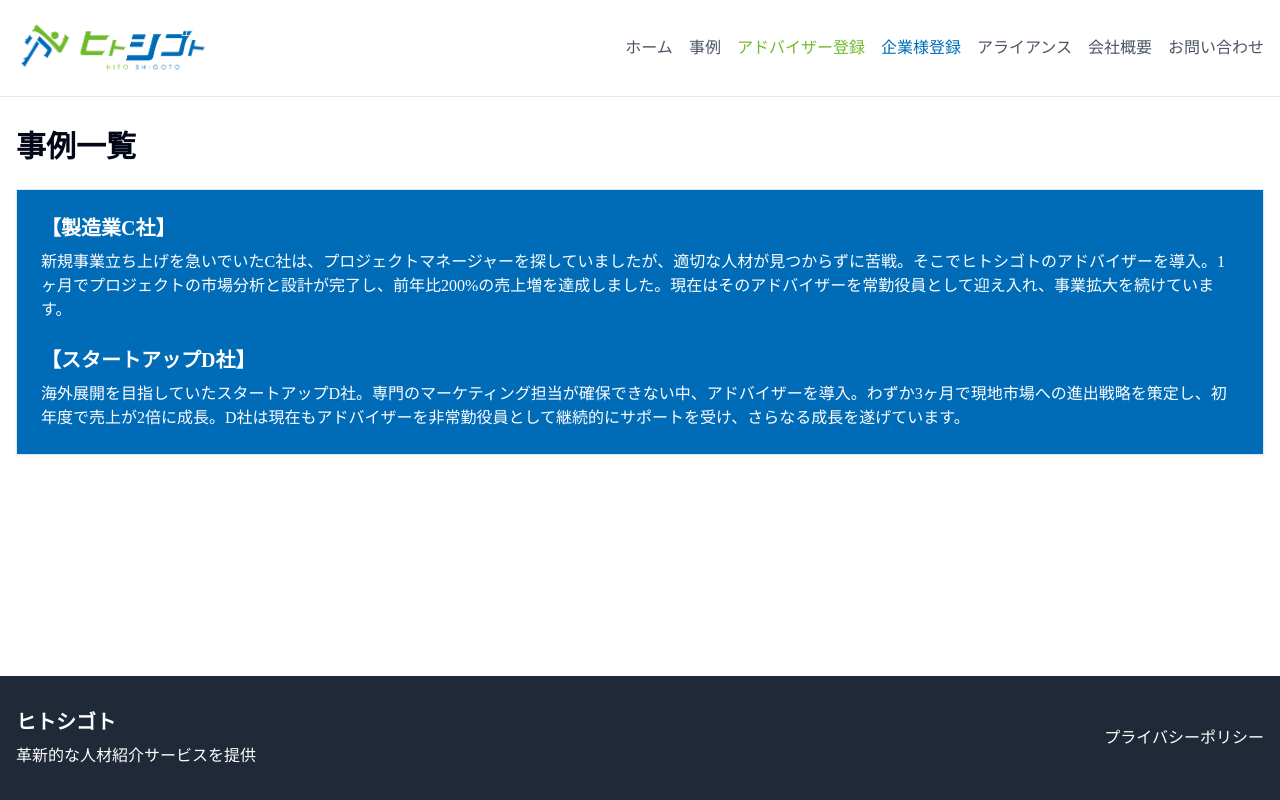
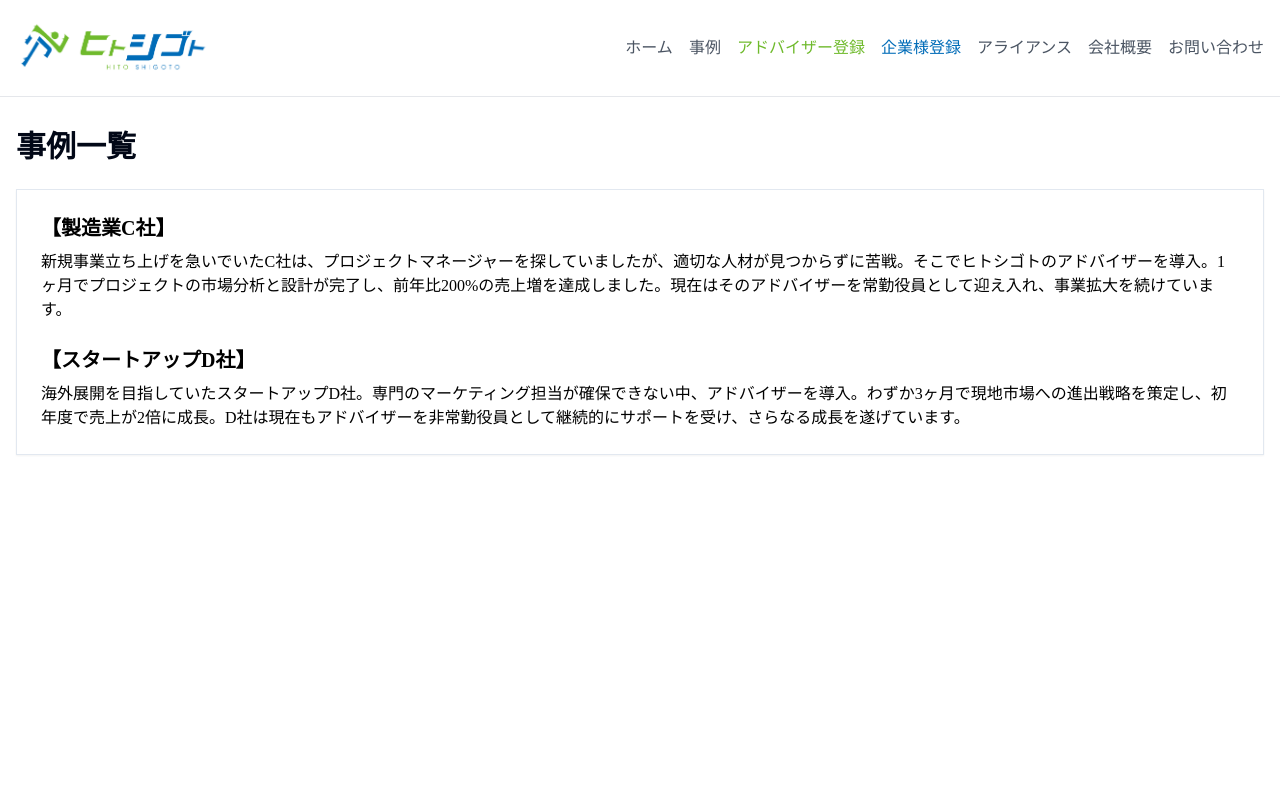
Before and after one commit to deeptell-inc/hitoshigoto-adviser, a React (Vite) app: page /cases in a window 1280 px wide. Built offline with nearby package versions, Linux system fonts and the light colour scheme.

Commit message:
fixed cases

```diff
--- a/src/App.jsx
+++ b/src/App.jsx
@@ -36,19 +36,6 @@ const App = () => (
               <Route path="/cases" element={<Cases />} />
             </Routes>
           </main>
-          <footer className="bg-gray-800 text-white py-8">
-            <div className="container mx-auto px-4">
-              <div className="flex justify-between items-center">
-                <div>
-                  <h3 className="text-xl font-bold mb-2">ヒトシゴト</h3>
-                  <p>革新的な人材紹介サービスを提供</p>
-                </div>
-                <div>
-                  <Link to="/privacy-policy" className="text-white hover:text-blue-300">プライバシーポリシー</Link>
-                </div>
-              </div>
-            </div>
-          </footer>
         </div>
       </BrowserRouter>
     </TooltipProvider>
--- a/src/pages/Alliance.jsx
+++ b/src/pages/Alliance.jsx
@@ -20,17 +20,16 @@ const Alliance = () => {
   ]
 
   return (
-    <div className="container mx-auto px-4 py-8">
+    <div className="container mx-auto px-4 py-8 bg-white text-black">
       <h1 className="text-3xl font-bold mb-6">事例一覧</h1>
-      <Card>
+      <Card className="bg-white text-black">
         <CardContent className="py-4">
           <section className="mb-16">
             <h2 className="text-3xl font-bold mb-8 text-center">アドバイザー</h2>
             <div className="grid grid-cols-3 gap-8">
               {advisors.map((advisor, index) => (
-                <Card key={index}>
+                <Card key={index} className="bg-white text-black">
                   <CardContent className="p-4 text-center">
-                    {/* 画像のパスを確認 */}
                     <img src={advisor.image} alt={advisor.name} className="w-32 h-32 rounded-full mx-auto mb-4 object-cover" />
                     <h3 className="font-semibold">{advisor.name}</h3>
                     <p className="text-gray-600">{advisor.role}</p>
@@ -38,18 +37,17 @@ const Alliance = () => {
                 </Card>
               ))}
             </div>
-            </section>
+          </section>
         </CardContent>
       </Card>
-      <Card className="my-8">
+      <Card className="my-8 bg-white text-black">
         <CardContent className="py-4">
           <section className="mb-16">
             <h2 className="text-3xl font-bold mb-8 text-center">企業様</h2>
             <div className="grid grid-cols-3 gap-8">
               {clients.map((client, index) => (
-                <Card key={index}>
+                <Card key={index} className="bg-white text-black">
                   <CardContent className="p-4 text-center">
-                    {/* 画像のパスを確認 */}
                     <img src={client.image} alt={client.name} className="w-32 h-32 rounded-full mx-auto mb-4 object-cover" />
                     <h3 className="font-semibold">{client.name}</h3>
                     <p className="text-gray-600">{client.role}</p>
@@ -57,7 +55,7 @@ const Alliance = () => {
                 </Card>
               ))}
             </div>
-            </section>
+          </section>
         </CardContent>
       </Card>
     </div>
--- a/src/pages/Cases.jsx
+++ b/src/pages/Cases.jsx
@@ -13,15 +13,15 @@ const Cases = () => {
   return (
     <div className="container mx-auto px-4 py-8">
       <h1 className="text-3xl font-bold mb-6">事例一覧</h1>
-      <Card className="mb-8 bg-[#006CB8]">
-         <CardContent className="p-6 text-white">
-           <div className="mb-6 text-white">
-             <h3 className="text-xl font-semibold mb-2 text-white">【製造業C社】</h3>
-             <p className="text-white">新規事業立ち上げを急いでいたC社は、プロジェクトマネージャーを探していましたが、適切な人材が見つからずに苦戦。そこでヒトシゴトのアドバイザーを導入。1ヶ月でプロジェクトの市場分析と設計が完了し、前年比200%の売上増を達成しました。現在はそのアドバイザーを常勤役員として迎え入れ、事業拡大を続けています。</p>
+      <Card className="mb-8 bg-white">
+         <CardContent className="p-6 text-black">
+           <div className="mb-6 text-black">
+             <h3 className="text-xl font-semibold mb-2 text-black">【製造業C社】</h3>
+             <p className="text-black">新規事業立ち上げを急いでいたC社は、プロジェクトマネージャーを探していましたが、適切な人材が見つからずに苦戦。そこでヒトシゴトのアドバイザーを導入。1ヶ月でプロジェクトの市場分析と設計が完了し、前年比200%の売上増を達成しました。現在はそのアドバイザーを常勤役員として迎え入れ、事業拡大を続けています。</p>
            </div>
-           <div className="text-white">
-             <h3 className="text-xl font-semibold mb-2 text-white">【スタートアップD社】</h3>
-             <p className="text-white">海外展開を目指していたスタートアップD社。専門のマーケティング担当が確保できない中、アドバイザーを導入。わずか3ヶ月で現地市場への進出戦略を策定し、初年度で売上が2倍に成長。D社は現在もアドバイザーを非常勤役員として継続的にサポートを受け、さらなる成長を遂げています。</p>
+           <div className="text-black">
+             <h3 className="text-xl font-semibold mb-2 text-black">【スタートアップD社】</h3>
+             <p className="text-black">海外展開を目指していたスタートアップD社。専門のマーケティング担当が確保できない中、アドバイザーを導入。わずか3ヶ月で現地市場への進出戦略を策定し、初年度で売上が2倍に成長。D社は現在もアドバイザーを非常勤役員として継続的にサポートを受け、さらなる成長を遂げています。</p>
            </div>
          </CardContent>
        </Card>
```
